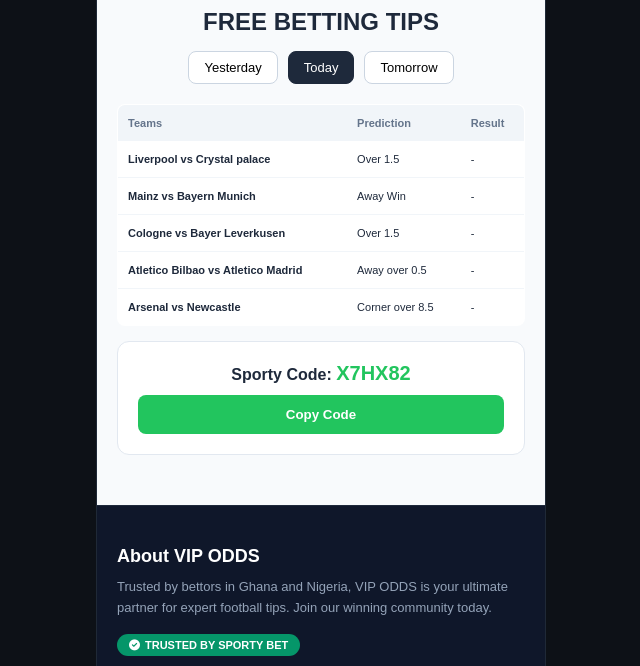
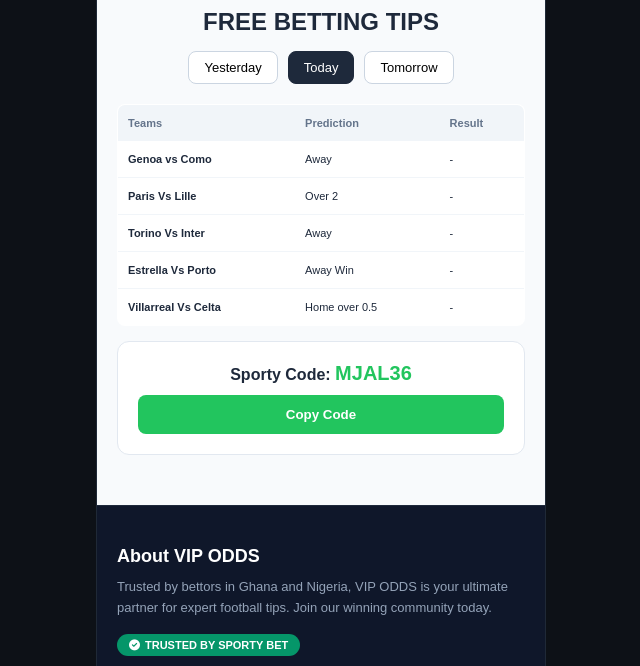
Before and after one commit to callmekome/Josh-, a plain HTML site: page Index.html in a window 1280 px wide. Shown: the part 434-1100 px from the top of the page, without its empty margins (319-959 px from the left). Drawn offline with Linux system fonts and the light colour scheme.

Commit message:
Update Index.html

```diff
--- a/Index.html
+++ b/Index.html
@@ -146,12 +146,12 @@
 
     <script>
         const appData = {
-            today: { code: "X7HX82", games: [
-    { teams: "Liverpool vs Crystal palace", pred: "Over 1.5", res: "-" },
-    { teams: "Mainz vs Bayern Munich", pred: "Away Win", res: "-" },
-    { teams: "Cologne vs Bayer Leverkusen", pred: "Over 1.5", res: "-" },
-    { teams: "Atletico Bilbao vs Atletico Madrid", pred: "Away over 0.5", res: "-" },
-    { teams: "Arsenal vs Newcastle", pred: "Corner over 8.5", res: "-" }
+            today: { code: "MJAL36", games: [
+    { teams: "Genoa vs Como", pred: "Away", res: "-" },
+    { teams: "Paris Vs Lille", pred: "Over 2", res: "-" },
+    { teams: "Torino Vs Inter", pred: "Away", res: "-" },
+    { teams: "Estrella Vs Porto", pred: "Away Win", res: "-" },
+    { teams: "Villarreal Vs Celta", pred: "Home over 0.5", res: "-" }
 ]},
             yesterday: { code: "EXPIRED", games: [] },
             tomorrow: { code: "WAITING", games: [] }
```
